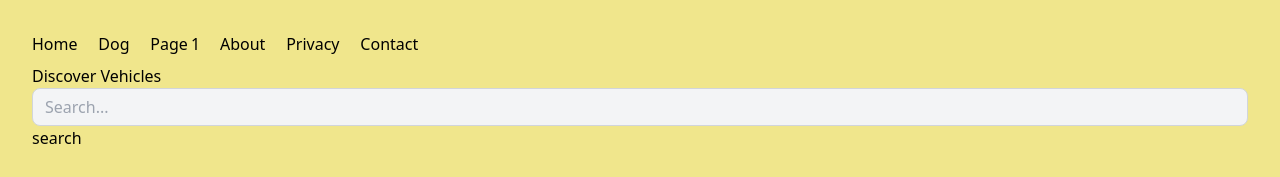
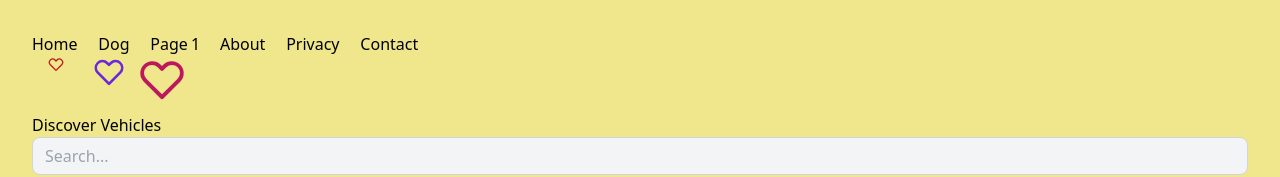
Before and after one commit to einSelbst/overnext, a Next.js app: page /dog in a window 1280 px wide. Shown: the top 177 px of the page. Built offline with nearby package versions, Linux system fonts and the light colour scheme; a web font is replaced by a local one.

Commit message:
ui: use icon from reactsvgicons
https://reactsvgicons.com/react-svg-icons-guide

```diff
--- /dev/null
+++ b/src/components/icons/HeartIcon.tsx
@@ -0,0 +1,13 @@
+import * as React from 'react'
+
+const HeartIcon = (
+  props: React.SVGProps<SVGSVGElement>
+): React.ReactElement => {
+  return (
+    <svg viewBox='0 0 24 24' fill='currentColor' focusable='false' {...props}>
+      <path d='M12.76 3.76a6 6 0 018.48 8.48l-8.53 8.54a1 1 0 01-1.42 0l-8.53-8.54a6 6 0 018.48-8.48l.76.75.76-.75zm7.07 7.07a4 4 0 10-5.66-5.66l-1.46 1.47a1 1 0 01-1.42 0L9.83 5.17a4 4 0 10-5.66 5.66L12 18.66l7.83-7.83z' />
+    </svg>
+  )
+}
+
+export default HeartIcon
--- a/src/components/layout/navigation.tsx
+++ b/src/components/layout/navigation.tsx
@@ -3,6 +3,7 @@ import Link from 'next/link'
 /* import { FcAbout, FcPrivacy } from 'react-icons/fc' */
 /* import { GrContact } from 'react-icons/gr' */
 import MenuItem from './menu-item'
+import HeartIcon from 'components/icons/HeartIcon'
 
 type Props = {
   readonly success: boolean
@@ -37,6 +38,9 @@ const Navigation = (props: Props): ComponentReturnType => (
           return <span>�</span>
         })()}
       </div>
+      <HeartIcon className='text-red-700' width='48px' height='16px' />
+      <HeartIcon className='text-purple-700' width='48px' height='32px' />
+      <HeartIcon className='text-pink-700' width='48px' height='48px' />
     </nav>
     <div className='mt-2'>
       <form role='search'>
```
Also changed, not shown: .eslintrc.yml.
